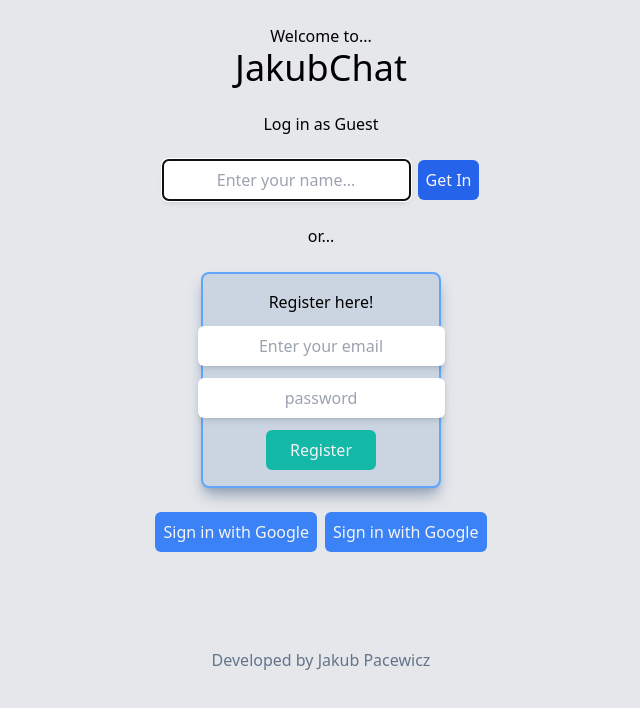
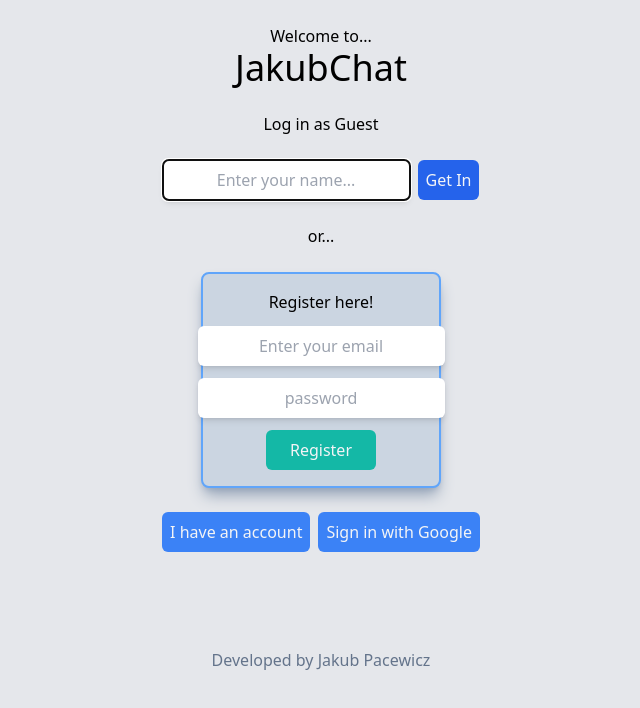
Before and after one commit to pecet3/amber-chat, a React (Vite) app: page / in a window 1280 px wide. Shown: the top 708 px of the page, without its empty margins (319-959 px from the left). Built offline with nearby package versions, Linux system fonts and the light colour scheme; no server answers; what prettier-plugin-tailwindcss would draw is missing.

Commit message:
implemented status, created button

```diff
--- a/src/components/Auth/index.tsx
+++ b/src/components/Auth/index.tsx
@@ -10,12 +10,21 @@ import { Anonymous } from "./Anonymous";
 import Context, { TContext } from "../../ChatContext";
 
 export const Auth: React.FC = () => {
-  const { user, setUser } = React.useContext(Context) as TContext;
+  const { user, setUser, status, setStatus } = React.useContext(
+    Context
+  ) as TContext;
   const [click, setClick] = React.useState(false);
 
   React.useEffect(() => {
     const unSubscribe = onAuthStateChanged(auth, (currentUser) => {
       setUser(currentUser);
+      setStatus(
+        (prev) =>
+          (prev = {
+            status: "success",
+            message: "",
+          })
+      );
     });
 
     return () => unSubscribe();
@@ -23,6 +32,7 @@ export const Auth: React.FC = () => {
   return (
     <>
       <Header />
+      <main>
         <motion.div
           animate={{ x: 0, y: 0, scale: 1 }}
           initial={{ x: -300, y: 0, scale: 0 }}
@@ -38,7 +48,11 @@ export const Auth: React.FC = () => {
           transition={{ duration: 0.5 }}
           drag={true}
         >
+          {status.message ? (
+            <p className="my-6 text-lg text-red-900">{status.message}</p>
+          ) : (
             <p className="my-6">or...</p>
+          )}
           {click ? <LogIn /> : <Register />}
         </motion.div>
         <div className="my-6 flex justify-center gap-2">
@@ -47,7 +61,12 @@ export const Auth: React.FC = () => {
             initial={{ x: -300, y: 0, scale: 0 }}
             transition={{ duration: 0.5 }}
           >
-          <GoogleAuth />
+            <button
+              onClick={() => setClick((prev) => (prev = !prev))}
+              className="submitButton"
+            >
+              I {!click ? "have" : "Don't have"} an account
+            </button>
           </motion.div>
 
           <motion.div
@@ -58,6 +77,7 @@ export const Auth: React.FC = () => {
             <GoogleAuth />
           </motion.div>
         </div>
+      </main>
     </>
   );
 };
```
Lines whose indentation alone changed are shown as unchanged.
